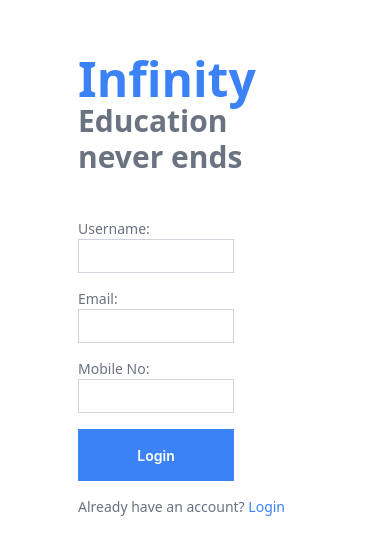
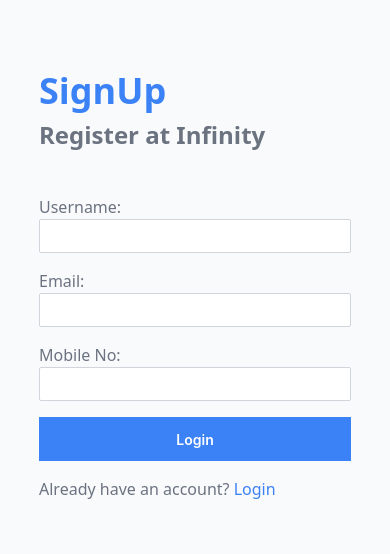
Before and after one commit to Vinayjain2002/infinityWeb, a React (Vite) app in the folder infinity/: page /signup in a window 390 px wide. Shown: the part 136-690 px from the top of the page. Built offline with nearby package versions, Linux system fonts and the light colour scheme.

Commit message:
Made responsive login page

```diff
--- a/infinity/src/features/auth/pages/AdminAuthPages/LoginAsAdmin.jsx
+++ b/infinity/src/features/auth/pages/AdminAuthPages/LoginAsAdmin.jsx
@@ -1,5 +1,5 @@
 import React, { useState } from 'react'
-import loginillum from '../../../../assets/images/loginflex.png'
+import loginimage from '../../../../assets/images/theme.png';
 const LoginAsAdmin = () => {
 
   const [email, setemail]= useState("");
@@ -52,23 +52,23 @@ const LoginAsAdmin = () => {
     }
   }
   return (
-    <div className='flex h-screen'>
-    <div className="w-1/2 h-full flex flex-col items-center">
-      <div className='w-4/5 mt-16'>
+    <div className='flex h-screen flex-col md:flex-row'>
+    <div className="md:w-1/2 bg-gray-50 w-full h-full flex flex-col justify-center items-center">
+      <div className='xl:w-1/2 lg:w-3/5 md:w-4/5 sm:w-3/5 w-4/5'>
       {/* here the this full div is not coming in the center  */}
-        <p className="text-left text-blue-500 text-5xl font-bold">Welcome Admin</p>
+        <p className="text-left text-blue-500 text-4xl font-bold">Welcome Admin</p>
         <form className="flex  flex-col" onSubmit={submitForm}>
-          <label htmlFor="email" className="text-gray-500 text-sm mt-4">Email:</label>
-          <input type="text" id="email" className="border px-2 py-1 border-gray-300 w-1/2 focus:outline-none focus:border-blue-500 text-gray-600 text-sm" onChange={onChangeHandler} name="email" />
-          <label htmlFor="password" className="text-gray-500 text-sm mt-4">Password:</label>
+          <label htmlFor="email" className="text-gray-500 lg:text-md 2xl:text-lg text-md mt-4">Email:</label>
+          <input type="text" id="email" className="border px-2 py-1 border-gray-300 lg:w-full md:w-full  focus:outline-none focus:border-blue-500 2xl:rounded-md rounded-sm" onChange={onChangeHandler} name="email" />
+          <label htmlFor="password" className="text-gray-500 ld:text-md 2xl:text-lg text-md mt-4">Password:</label>
           <input type="password" id="password" className="border px-2 py-1 border-gray-300 w-1/2 focus:outline-none focus:border-blue-500 text-gray-600 text-sm" onChange={onChangeHandler} name="password" />
           <button type="submit" className="bg-blue-500 text-white w-1/2 text-sm font-semibold px-4 py-2 mt-4 hover:bg-blue-600 focus:outline-none">Login</button>
-          <p className="text-gray-500 text-sm mt-4">Don't have an account? <a href="/adminsignup" className="text-blue-500">Sign Up</a></p>
+          <p className="text-gray-500 text-md  mt-4">Don't have an account? <a href="/adminsignup" className="text-blue-500">Sign Up</a></p>
         </form>
       </div>
     </div>
-    <div className="w-1/2 bg-blue-900 flex items-center justify-center">
-      <img src={loginillum} alt="login User illuminations" className="w-full h-full" />
+    <div className="w-1/2  md:flex hidden items-center justify-center">
+        <img src={loginimage} alt="login User illuminations" className="max-w-full max-h-full w-full h-full object-cover" />
     </div>
   </div>
   )
--- a/infinity/src/features/auth/pages/AdminAuthPages/RegisterAsAdmin.jsx
+++ b/infinity/src/features/auth/pages/AdminAuthPages/RegisterAsAdmin.jsx
@@ -1,6 +1,7 @@
 import React, { useState } from 'react'
 import Select from 'react-select'
-import loginillum from '../../../../assets/images/loginflex.png';
+import loginimage from '../../../../assets/images/theme.png'
+import { ToastContainer, toast } from 'react-toastify';
 
 const RegisterAsAdmin = () => {
     const [email, setemail]= useState("");
@@ -95,29 +96,32 @@ const RegisterAsAdmin = () => {
 
 
   return (
-    <div className='flex h-screen'>
-    <div className="w-1/2 h-full flex flex-col items-center">
-      <div className='w-4/5 mt-16'>
+    <div className='flex h-screen flex-col md:flex-row'>
+          <ToastContainer />
+    <div className="md:w-1/2 bg-gray-50 w-full h-full flex flex-col justify-center items-center">
+      <div className='xl:w-1/2 lg:w-3/5 md:w-4/5 sm:w-3/5 w-4/5'>
       {/* here the this full div is not coming in the center  */}
-        <p className="text-left text-blue-500 text-5xl font-bold">Register as Admin</p>
+      <div className='mb-7'>
+          <p className="text-left text-blue-500 text-5xl font-bold">Register as Admin</p>
+      </div>
         <form className="flex  flex-col" onSubmit={submitForm}>
-          <label htmlFor="name" className="text-gray-500 text-sm mt-4">Name:</label>
-          <input type="text" id="name" className="border px-2 py-1 border-gray-300 w-1/2 focus:outline-none focus:border-blue-500 text-gray-600 text-sm" onChange={onChangeHandler} name="name" required />
-          <label htmlFor="email" className="text-gray-500 text-sm mt-4">Email:</label>
-          <input type="text" id="email" className="border px-2 py-1 border-gray-300 w-1/2 focus:outline-none focus:border-blue-500 text-gray-600 text-sm" onChange={onChangeHandler} name="email" required/>
-          <label htmlFor="mobileno" className="text-gray-500 text-sm mt-4">Mobile No:</label>
-          <input type="tel" id="mobileno" className="border px-2 py-1 border-gray-300 w-1/2 focus:outline-none focus:border-blue-500 text-gray-600 text-sm" onChange={onChangeHandler} name="mobileno" required/>
+          <label htmlFor="name" className="text-gray-500 lg:text-md 2xl:text-lg text-md mt-4">Name:</label>
+          <input type="text" id="name" className="border px-2 py-1 border-gray-300 lg:w-full md:w-full  focus:outline-none focus:border-blue-500 2xl:rounded-md rounded-sm" onChange={onChangeHandler} name="name" required />
+          <label htmlFor="email" className="text-gray-500 lg:text-md 2xl:text-lg text-md mt-4">Email:</label>
+          <input type="text" id="email" className="border px-2 py-1 border-gray-300 lg:w-full md:w-full  focus:outline-none focus:border-blue-500 2xl:rounded-md rounded-sm" onChange={onChangeHandler} name="email" required/>
+          <label htmlFor="mobileno" className="text-gray-500 lg:text-md 2xl:text-lg text-md mt-4">Mobile No:</label>
+          <input type="tel" id="mobileno" className="border px-2 py-1 border-gray-300 lg:w-full md:w-full  focus:outline-none focus:border-blue-500 2xl:rounded-md rounded-sm" onChange={onChangeHandler} name="mobileno" required/>
 
           {/* going to define the code for selecting the fields  */}
-          <label htmlFor="accessOption" className='text-gray-500 text-sm mt-4'>What you want to manage:</label>
-          <Select id="accessOption" className='w-1/2 mt-1' options={options} isMulti value={selectedOption} onChange={setselectedOption}/>
-          <button type="submit" className="bg-blue-500 text-white w-1/2 text-sm font-semibold px-4 py-2 mt-4 hover:bg-blue-600 focus:outline-none">Register</button>
-          <p className="text-gray-500 text-sm mt-4">Already Registered <a href="/adminsignup" className="text-blue-500">Login</a></p>
+          <label htmlFor="accessOption" className='text-gray-500 ld:text-md 2xl:text-lg text-md mt-4'>What you want to manage:</label>
+          <Select id="accessOption" className='w-full mt-1' options={options} isMulti value={selectedOption} onChange={setselectedOption}/>
+          <button type="submit" className="bg-blue-500 text-white w-full font-semibold px-4 lg:py-2 py-1 mt-4 hover:bg-blue-600 focus:outline-none">Register</button>
+          <p className="text-gray-500 text-md  mt-4">Already Registered <a href="/adminsignup" className="text-blue-500">Login</a></p>
         </form>
       </div>
     </div>
-    <div className="w-1/2 bg-blue-900 flex items-center justify-center">
-      <img src={loginillum} alt="login User illuminations" className="w-full h-full" />
+    <div className="w-1/2  md:flex hidden items-center justify-center">
+        <img src={loginimage} alt="login User illuminations" className="max-w-full max-h-full w-full h-full object-cover" />
     </div>
   </div>
   );
--- a/infinity/src/features/auth/pages/UserAuthPages/LoginUser.jsx
+++ b/infinity/src/features/auth/pages/UserAuthPages/LoginUser.jsx
@@ -125,38 +125,38 @@ const LoginUser = () => {
   return (
 <div className='flex h-screen flex-col md:flex-row'>
     <ToastContainer />
-    <div className="lg:w-1/2 md:w-4/6 h-full flex flex-col justify-center items-center">
-        <div className='w-3/5'>
+    <div className="md:w-1/2 bg-gray-50 w-full h-full flex flex-col justify-center items-center">
+        <div className='xl:w-1/2 lg:w-3/5 md:w-4/5 sm:w-3/5 w-4/5'>
             <div className='mb-7'>
-                <p className="text-left text-blue-500 text-5xl font-bold">Infinity</p>
-                <p className="text-left text-gray-500 text-3xl font-bold">Education never ends</p>
+                <p className="text-left text-blue-500 text-4xl font-bold">Login</p>
+                <p className="text-left text-gray-500   text-2xl font-bold">Welcome Back to Infinity</p>
             </div>
             <form className="flex flex-col" onSubmit={submitForm}>
-                <label htmlFor="username" className="text-gray-500 text-sm mt-4">Username</label>
-                <input type="text" id="username" className="border px-2 py-1 border-gray-300 w-2/3  focus:outline-none focus:border-blue-500" onChange={onChangeHandler} name="username" required/>
-                <label htmlFor="password" className="text-gray-500 text-sm mt-4">Password</label>
-                <input type="password" id="password" className="border px-2 py-1 border-gray-300 w-2/3 focus:outline-none focus:border-blue-500" onChange={onChangeHandler} name="password" required/>
+                <label htmlFor="username" className="text-gray-500 lg:text-md 2xl:text-lg text-md mt-4">Username</label>
+                <input type="text" id="username" className="border px-2 py-1 border-gray-300 lg:w-full md:w-full  focus:outline-none focus:border-blue-500 2xl:rounded-md rounded-sm" onChange={onChangeHandler} name="username" required/>
+                <label htmlFor="password" className="text-gray-500 ld:text-md 2xl:text-lg text-md mt-4">Password</label>
+                <input type="password" id="password" className="border px-2 py-1 border-gray-300 lg:w-full md:w-full  focus:outline-none focus:border-blue-500 2xl:rounded-md rounded-sm" onChange={onChangeHandler} name="password" required/>
                 <div className='w-full'>
                     <a href="#" className=" text-blue-500 text-sm mt-1 ">Forgot password?</a>
                 </div>
-                <button type="submit" className="bg-blue-500 text-white w-2/3 text-sm font-semibold px-4 py-2 mt-4 hover:bg-blue-600 focus:outline-none">
-                    <Button variant="contained" color="primary" disabled={isLoading} loading={isLoading}>
+                <button type="submit" className="bg-blue-500 text-white w-full font-semibold px-4 lg:py-2 py-1 mt-4 hover:bg-blue-600 focus:outline-none">
+                    <Button variant="contained" color="primary" disabled={isLoading} loading={isLoading} className='text-md xl:text-4xl'>
                           Login
                     </Button>
                  </button>
             </form>
             <div>
-              <button id="loginWithGoogle" onClick={loginWithGoogleFunc} className="bg-transparent hover:bg-blue-500 text-blue-500 md:w-4/9 w-2/3 py-2 px-4 mt-2 border border-blue-500 hover:border-transparent rounded shadow opacity-75 hover:text-white">
+              <button id="loginWithGoogle" onClick={loginWithGoogleFunc} className="bg-transparent hover:bg-blue-500 text-blue-500 md:w-4/9 w-full  py-2 px-4 mt-2 border border-blue-500 hover:border-transparent rounded shadow opacity-75 hover:text-white">
                     Login With Google
                 </button>
                 <div className='flex'>
-                <p className="text-gray-500 text-sm mt-4">Don't have an account? <a href="/signup" className="text-blue-500">Sign up</a></p>
+                <p className="text-gray-500 text-md  mt-4">Don't have an account? <a href="/signup" className="text-blue-500">Sign up</a></p>
 
                 </div>
             </div>
         </div>
     </div>
-    <div className="lg:w-1/2 md:w-3/6  md:flex hidden items-center justify-center">
+    <div className="w-1/2  md:flex hidden items-center justify-center">
         <img src={loginimage} alt="login User illuminations" className="max-w-full max-h-full w-full h-full object-cover" />
     </div>
 </div>
--- a/infinity/src/features/auth/pages/UserAuthPages/SignUpUser.jsx
+++ b/infinity/src/features/auth/pages/UserAuthPages/SignUpUser.jsx
@@ -138,29 +138,30 @@ const SignUpUser = () => {
   return (
     <div className='flex h-screen flex-col md:flex-row'>
           <ToastContainer />
-    <div className="lg:w-1/2 md:w-4/6 h-full flex flex-col justify-center items-center">
-        <div className='w-3/5'>
+    <div className="md:w-1/2 w-full bg-gray-50 h-full flex flex-col justify-center items-center">
+        <div className='xl:w-1/2 lg:w-3/5 md:w-4/5 sm:w-3/5 w-4/5'>
           {/* here the this full div is not coming in the center  */}
+          <div className='mb-7'>
+                <p className="text-left text-blue-500  text-4xl font-bold">SignUp</p>
+                <p className="text-left text-gray-500 mt-2  lg:text-3xl text-2xl font-bold">Register at Infinity</p>
+            </div>
           <form className="flex flex-col" onSubmit={submitForm}>
-          <div className='mb-7'>
-                <p className="text-left text-blue-500 text-5xl font-bold">Infinity</p>
-                <p className="text-left text-gray-500 text-3xl font-bold">Education never ends</p>
-            </div>
-            <label htmlFor="username" className="text-gray-500 text-sm mt-4">Username:</label>
-                <input type="text" id="username" className="border px-2 py-1 border-gray-300 w-2/3  focus:outline-none focus:border-blue-500" onChange={onChangeHandler} name="username" required/>
-                <label htmlFor="email" className="text-gray-500 text-sm mt-4">Email:</label>
-                <input type="text" id="email" className="border px-2 py-1 border-gray-300 w-2/3  focus:outline-none focus:border-blue-500" onChange={onChangeHandler} name="email" required/>
+
+            <label htmlFor="username" className="text-gray-500 lg:text-md 2xl:text-lg text-md mt-4">Username:</label>
+                <input type="text" id="username" className="border px-2 py-1 border-gray-300 lg:w-full md:w-full  focus:outline-none focus:border-blue-500 2xl:rounded-md rounded-sm" onChange={onChangeHandler} name="username" required/>
+                <label htmlFor="email" className="text-gray-500 lg:text-md 2xl:text-lg text-md mt-4">Email:</label>
+                <input type="text" id="email" className="border px-2 py-1 border-gray-300 lg:w-full md:w-full  focus:outline-none focus:border-blue-500 2xl:rounded-md rounded-sm" onChange={onChangeHandler} name="email" required/>
                 {/* <p>Invalid Email</p> */}
-                <label htmlFor="mobileno" className="text-gray-500 text-sm mt-4">Mobile No:</label>
-                <input type="tel" id="mobileno" className="border px-2 py-1 border-gray-300 w-2/3  focus:outline-none focus:border-blue-500" onChange={onChangeHandler} name="mobileno" required/>
+                <label htmlFor="mobileno" className="text-gray-500 lg:text-md 2xl:text-lg text-md mt-4">Mobile No:</label>
+                <input type="tel" id="mobileno" className="border px-2 py-1 border-gray-300 lg:w-full md:w-full  focus:outline-none focus:border-blue-500 2xl:rounded-md rounded-sm" onChange={onChangeHandler} name="mobileno" required/>
                 {/* {/* <p className="text-sm text-red-400 mt-1">Invalid mobileNo</p>       */}
-                          <button type="submit" className="bg-blue-500 text-white w-2/3 text-sm font-semibold px-4 py-2 mt-4 hover:bg-blue-600 focus:outline-none">
-                    <Button variant="contained" color="primary" disabled={isLoading} loading={isLoading}>
+                          <button type="submit" className="bg-blue-500 text-white w-full font-semibold px-4 lg:py-2 py-1 mt-4 hover:bg-blue-600 focus:outline-none">
+                    <Button variant="contained" color="primary" disabled={isLoading} loading={isLoading} className='text-md xl:text-4xl'>
                           Login
                     </Button>
                  </button>
                   <div className='flex'>
-                      <p className="text-gray-500 text-sm mt-4">Already have an account? <a href="/login" className="text-blue-500">Login</a></p>
+                      <p className="text-gray-500 text-md  mt-4">Already have an account? <a href="/login" className="text-blue-500">Login</a></p>
                   </div>
               </form>
           </div>
```
Also changed, not shown: infinity/src/components/chatAssistant/ChatAssistant.jsx (added, +14 -0 lines), infinity/src/components/chatAssistant/ChatIcon.jsx (added, +11 -0 lines), infinity/src/features/auth/pages/Password.jsx (+10 -8 lines), infinity/src/features/blogs/pages/DetailedBlogPage.jsx (added, +13 -0 lines), infinity/src/features/hackathons/components/QuickQuestion.jsx (added, +40 -0 lines), infinity/src/features/hackathons/pages/Hackathon.jsx (+7 -52 lines).
